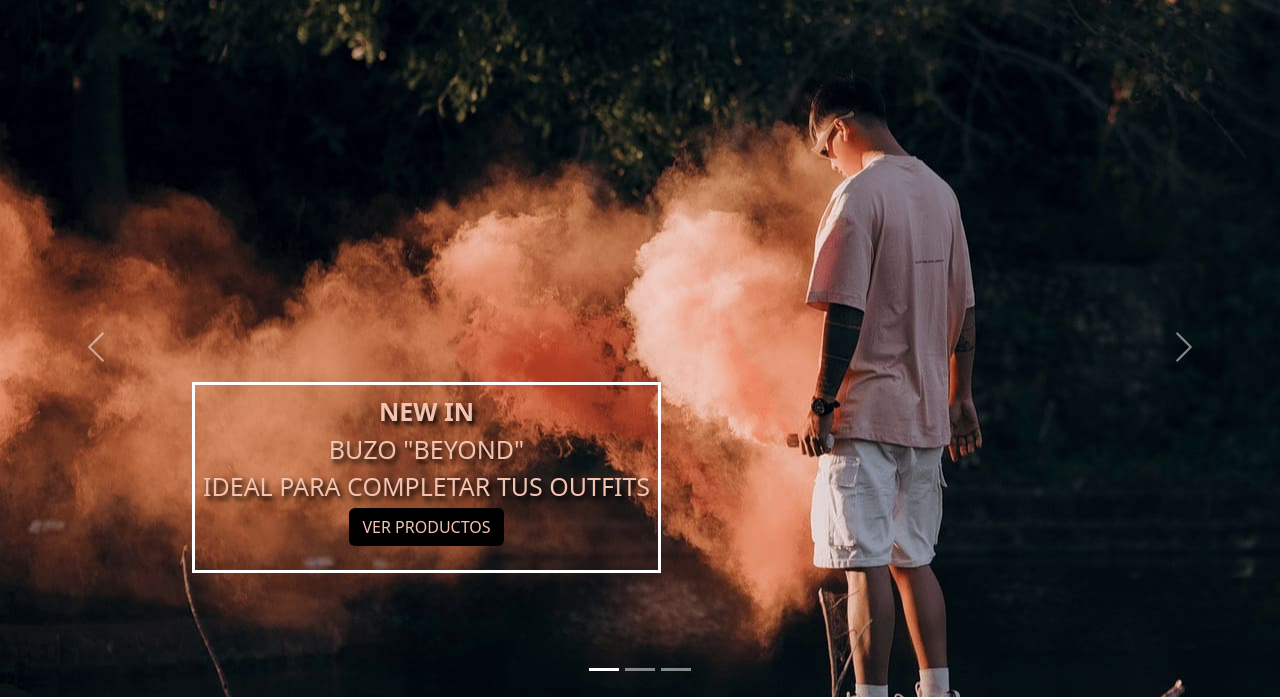
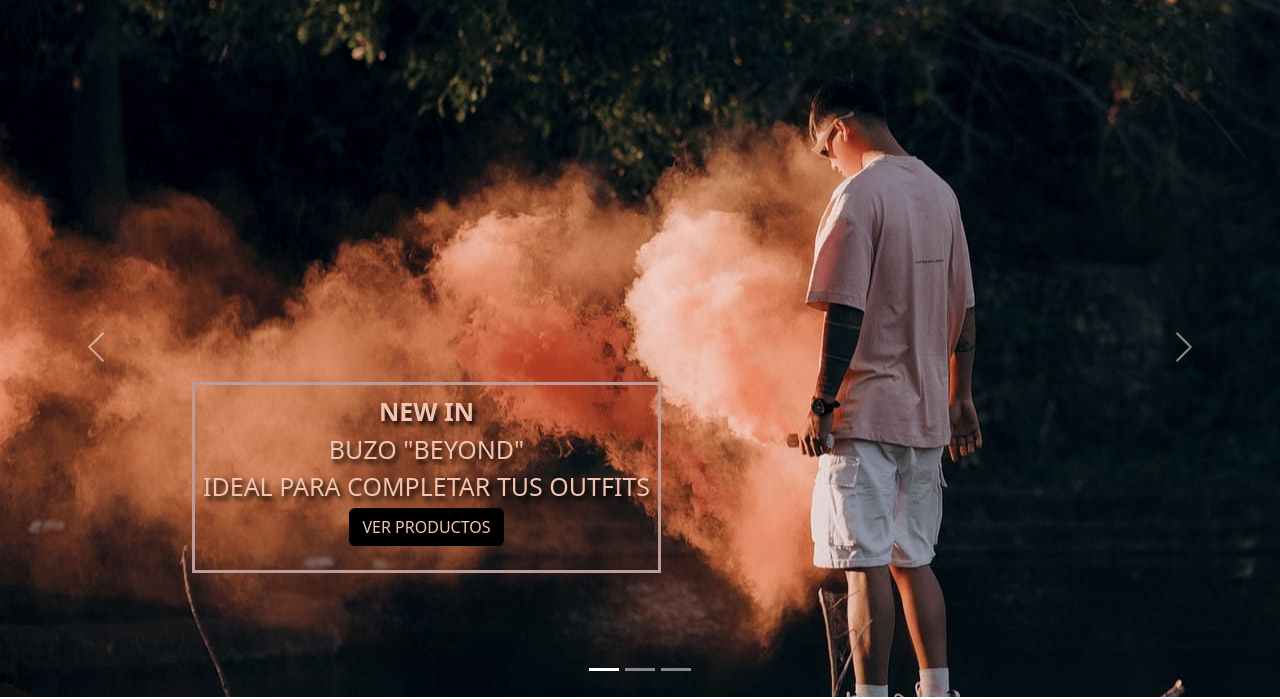
Before and after one commit to FrancoMinelli11/PF-Minelli, a website: page index.html in a window 1280 px wide. Shown: the part 131-830 px from the top of the page. Drawn offline with nearby package versions, Linux system fonts and the light colour scheme; a web font is replaced by a local one.

```diff
--- a/scss/style.scss
+++ b/scss/style.scss
@@ -33,7 +33,7 @@
     left: 15%;
     font-size: 25px;
     color: $color2;
-    border: solid 3px white;
+    border: solid 3px rgb(189, 155, 155);
     text-shadow: black 3px 4px 5px;
 }
 .boton-nov{
```
Also changed, not shown: style.css.
